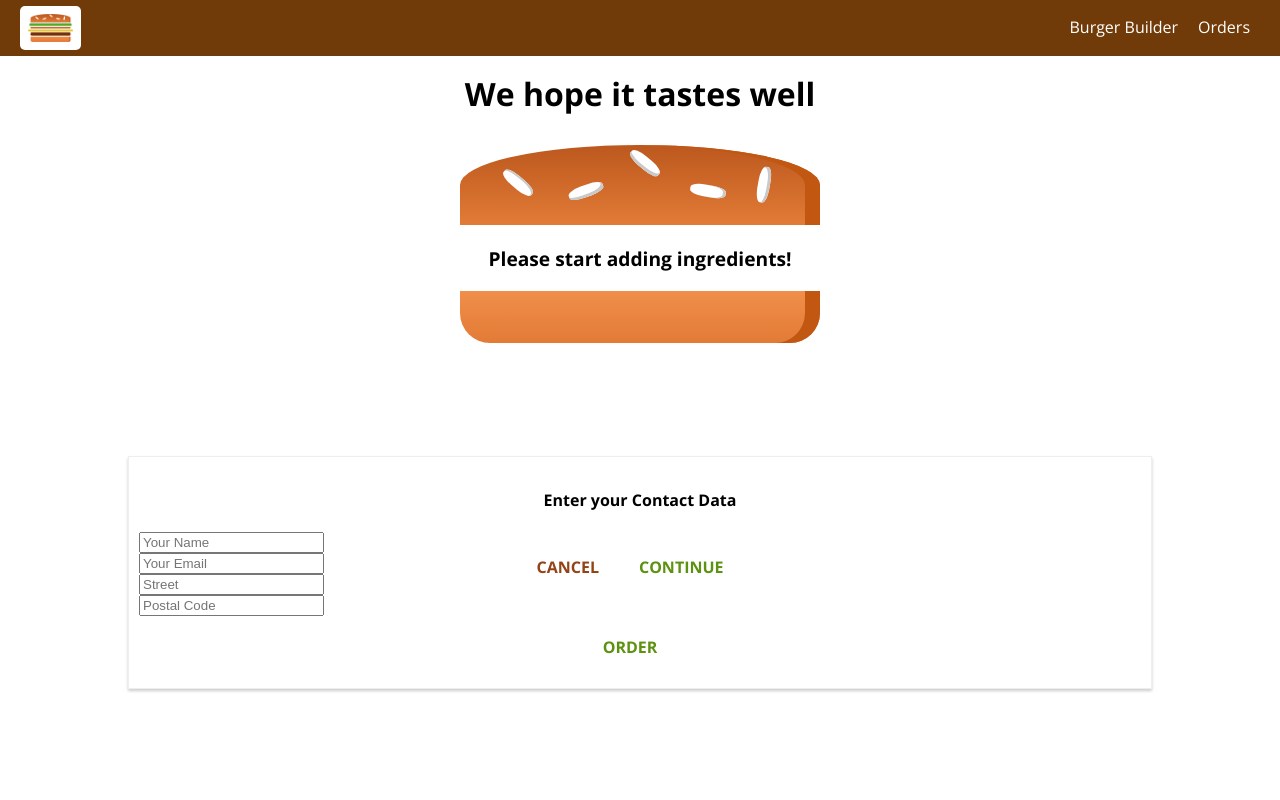
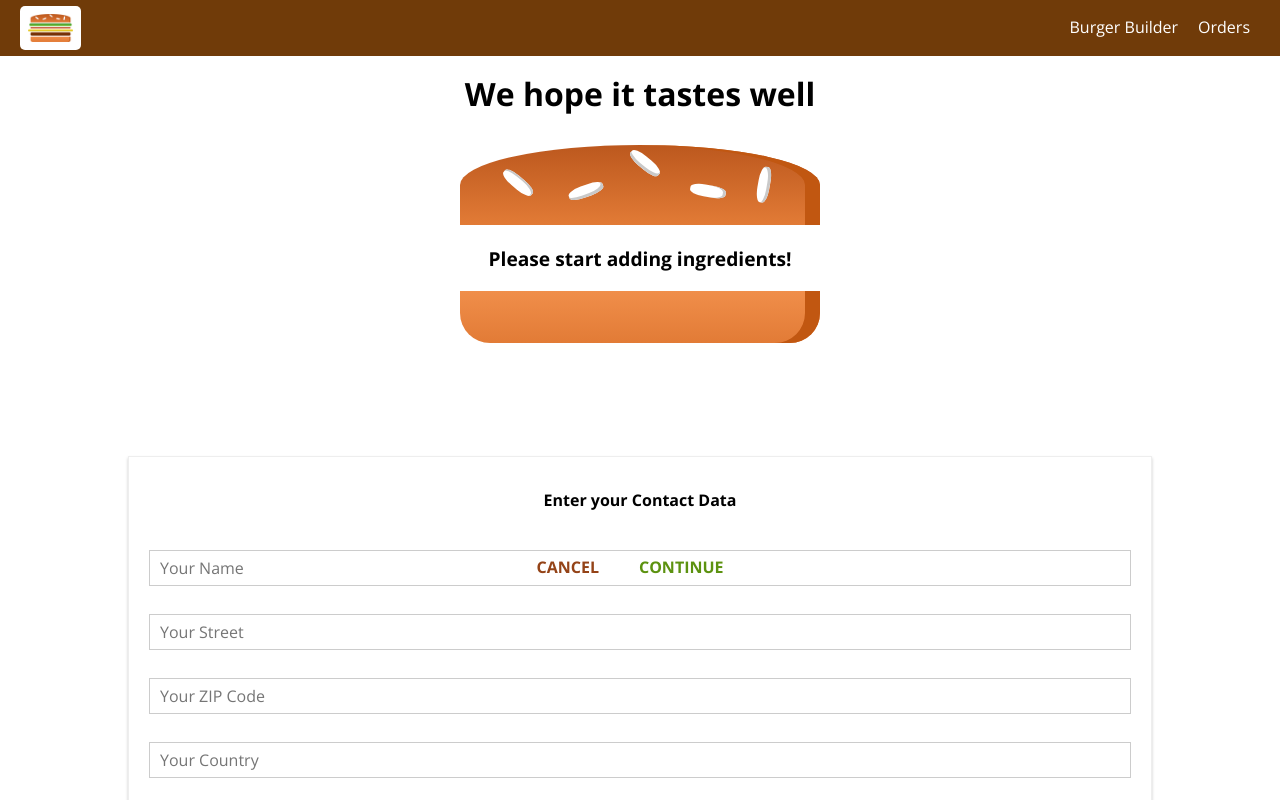
Before and after one commit to HugoVP/BurgerBuilder, a React app: page /checkout in a window 1280 px wide. Both pictures are taken after a click on the button "CONTINUE". Shown: the top 800 px of the page. Built offline with nearby package versions, Linux system fonts and the light colour scheme.

Commit message:
Inputs dynamically created

```diff
--- /dev/null
+++ b/src/components/UI/Input/Input.css
@@ -0,0 +1,27 @@
+.Input {
+  width: 100%;
+  padding: 10px;
+  box-sizing: border-box;
+}
+
+.Label {
+  font-weight: bold;
+  display: block;
+  margin-bottom: 8px;
+}
+
+.InputElement {
+  outline: none;
+  border: 1px solid #ccc;
+  background-color: white;
+  font: inherit;
+  padding: 6px 10px;
+  display: block;
+  width: 100%;
+  box-sizing: border-box;
+}
+
+.InputElement:focus {
+  outline: none;
+  background-color: #ccc;
+}
--- /dev/null
+++ b/src/components/UI/Input/Input.js
@@ -0,0 +1,54 @@
+import React from 'react'
+
+import classes from './Input.css'
+
+function input(props) {
+  let inputElement;
+
+  switch (props.elementType) {
+    case ('input'): {
+      inputElement = (
+        <input
+          className={classes.InputElement}
+          value={props.value}
+          {...props.elementConfig}
+        />
+      );
+
+      break;
+    }
+
+    case ('textarea'): {
+      inputElement = (
+        <textarea
+          className={classes.InputElement}
+          value={props.value}
+          {...props.elementConfig}
+        />
+      );
+
+      break;
+    }
+
+    default: {
+      inputElement = (
+        <input
+          className={classes.InputElement}
+          value={props.value}
+          {...props.elementConfig}
+        />
+      );
+    }
+  }
+
+  return (
+    <div className={classes.Input}>
+      <label className={classes.Label}>
+        {props.label}
+      </label>
+      {inputElement}
+    </div>
+  );
+}
+
+export default input
--- a/src/containers/Checkout/ContactData/ContactData.css
+++ b/src/containers/Checkout/ContactData/ContactData.css
@@ -8,10 +8,6 @@
   box-sizing: border-box;
 }
 
-.ContactData .Input {
-  display: block;
-}
-
 @media (min-width: 600px) {
   .ContactData {
     widows: 500px;
--- a/src/containers/Checkout/ContactData/ContactData.js
+++ b/src/containers/Checkout/ContactData/ContactData.js
@@ -5,14 +5,67 @@ import classes from './ContactData.css'
 
 import Button from '../../../components/UI/Button/Button'
 import Spinner from '../../../components/UI/Spinner/Spinner'
+import Input from '../../../components/UI/Input/Input';
 
 class ContactData extends Component {
   state = {
-    name: '',
-    email: '',
-    addres: {
-      street: '',
-      postalCode: '',
+    orderForm: {
+      name: {
+        elementType: 'input',
+        elementConfig: {
+          type: 'text',
+          placeholder: 'Your Name'
+        },
+        value: '',
+      },
+      street: {
+        elementType: 'input',
+        elementConfig: {
+          type: 'text',
+          placeholder: 'Your Street'
+        },
+        value: '',
+      },
+      zipCode: {
+        elementType: 'input',
+        elementConfig: {
+          type: 'text',
+          placeholder: 'Your ZIP Code'
+        },
+        value: '',
+      },
+      country: {
+        elementType: 'input',
+        elementConfig: {
+          type: 'text',
+          placeholder: 'Your Country'
+        },
+        value: '',
+      },
+      email: {
+        elementType: 'input',
+        elementConfig: {
+          type: 'text',
+          placeholder: 'Your Email'
+        },
+        value: '',
+      },
+      deliveryMethod: {
+        elementType: 'select',
+        elementConfig: {
+          options: [
+            {
+              value: 'fastest',
+              displayValue: 'Fastest',
+            },
+            {
+              value: 'cheapest',
+              displayValue: 'Cheapest',
+            },
+          ],
+        },
+        value: '',
+      },
     },
     loading: false,
   }
@@ -21,24 +74,9 @@ class ContactData extends Component {
     event.preventDefault();
     this.setState({loading: true});
 
-    const {
-      ingredients,
-      price,
-    } = this.props;
-
     const order = {
-      ingredients,
-      price,
-      customer: {
-        name: 'HugoVP',
-        address: {
-          street: 'Test Street 123',
-          zipCode: '09090',
-          country: 'Mexico',
-        },
-        email: 'test@test.com',
-        deliveryMethod: 'fastest',
-      },
+      ingredients: this.props.ingredients,
+      price: this.props.price,
     };
 
     axios.post('/orders.json', order)
@@ -57,33 +95,29 @@ class ContactData extends Component {
   }
 
   render () {
-    const form = this.state.loading ? (
-      <Spinner />
-    ) : (
+    const { orderForm } = this.state;
+
+    const formElementsArray = Object.keys(orderForm)
+      .map((key) => ({
+        id: key,
+        config: orderForm[key],
+      }));
+
+    let form = <Spinner />;
+
+    if (!this.state.loading) {
+      form = (
         <form>
-        <input
-          className={classes.Input}
-          name="name"
-          placeholder="Your Name"
+          {
+            formElementsArray.map(({id, config}) => (
+              <Input
+                key={id}
+                elementType={config.elementType}
+                elementConfig={config.elementConfig}
+                value={config.value}
               />
-
-        <input
-          className={classes.Input}
-          name="email"
-          placeholder="Your Email"
-        />
-
-        <input
-          className={classes.Input}
-          name="street"
-          placeholder="Street"
-        />
-
-        <input
-          className={classes.Input}
-          name="postal"
-          placeholder="Postal Code"
-        />
+            ))
+          }
 
           <Button
             btnType="Success"
@@ -92,7 +126,8 @@ class ContactData extends Component {
             ORDER
           </Button>
         </form>
-    )
+      );
+    }
 
     return (
       <div className={classes.ContactData}>
```
Also changed, not shown: src/components/Burger/Burger.js (+4 -4 lines). Lines whose indentation alone changed are shown as unchanged.
